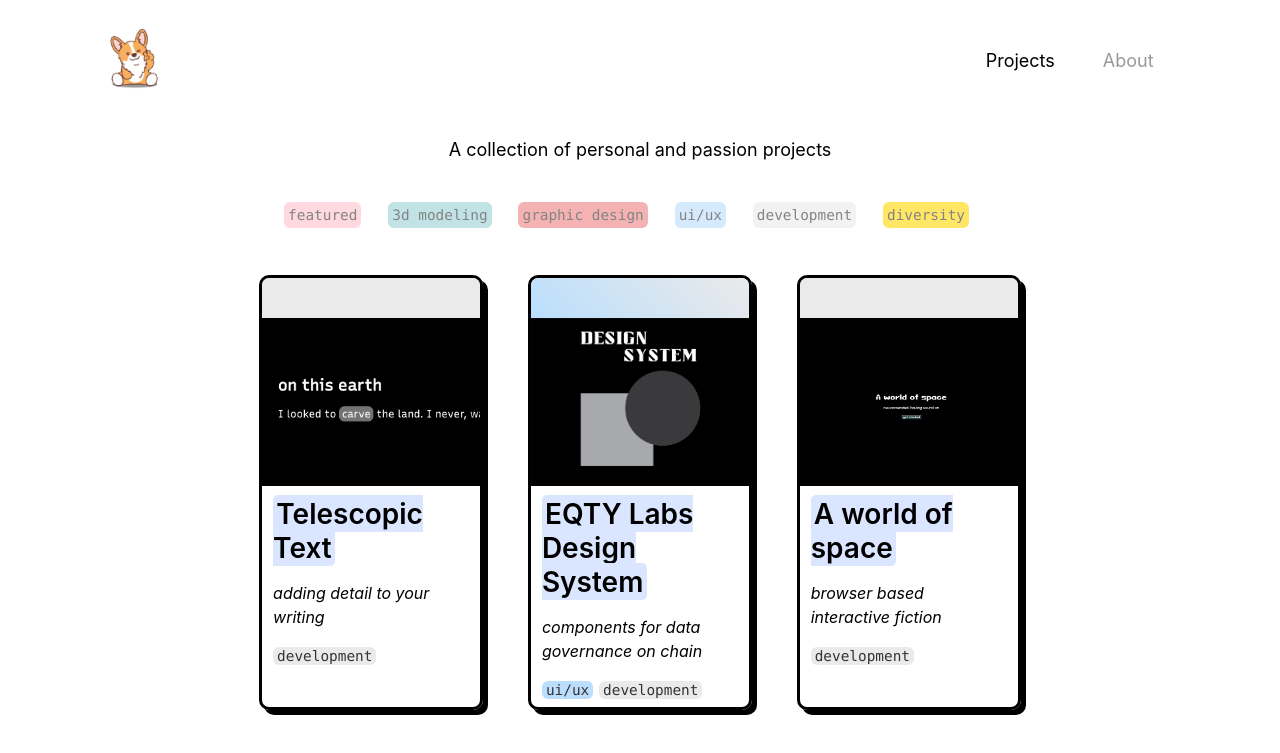
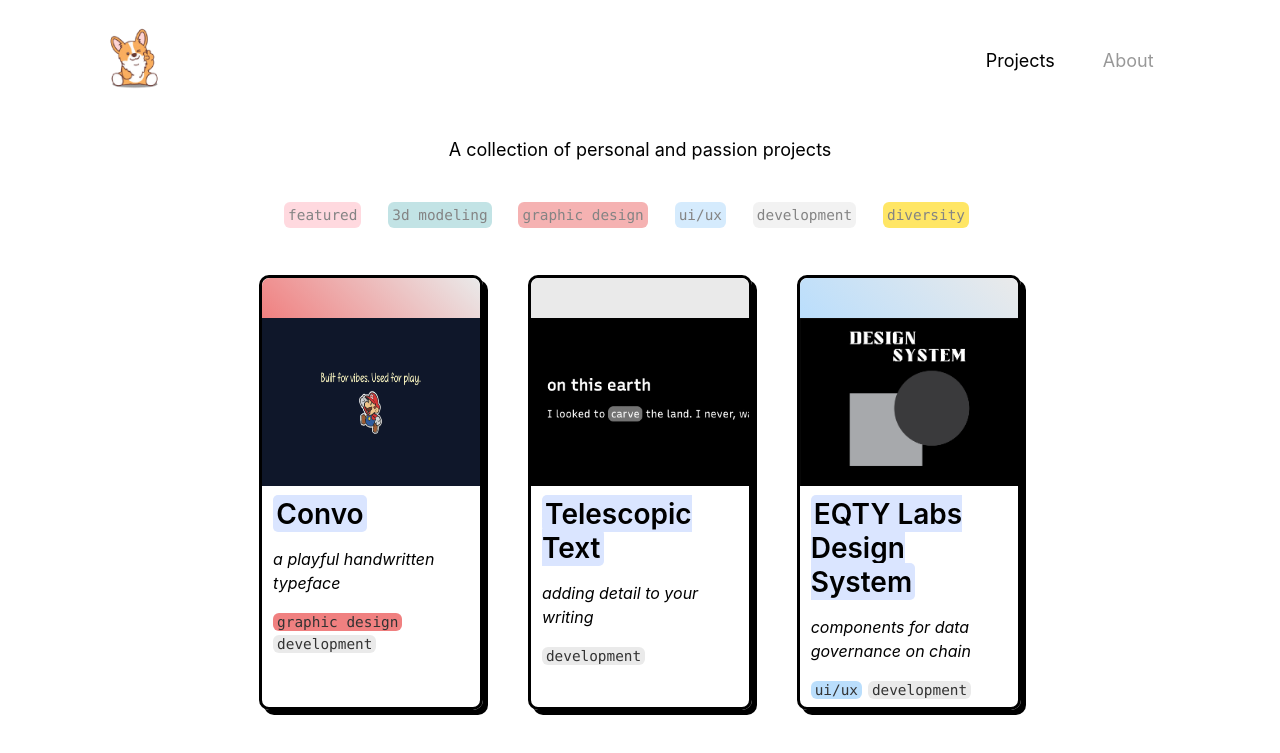
Before and after one commit to zhaovan/personal-site, a Next.js app: page /projects in a window 1280 px wide. Shown: the top 753 px of the page. Built offline with nearby package versions, Linux system fonts and the light colour scheme; a web font is replaced by a local one.

Commit message:
adds paper mario convo

```diff
--- a/data/projects.json
+++ b/data/projects.json
@@ -1,4 +1,11 @@
 [
+  {
+    "name": "Convo",
+    "description": "a playful handwritten typeface",
+    "slug": "convo",
+    "thumbnail": "/thumbnails/convo.png",
+    "tags": ["graphic design", "development"]
+  },
   {
     "name": "Telescopic Text",
     "description": "adding detail to your writing",
--- a/styles/Projects.module.css
+++ b/styles/Projects.module.css
@@ -36,6 +36,7 @@
   margin: 2.5%;
   justify-content: center;
   box-shadow: 5px 5px;
+  transition: transform 150ms ease-in-out;
 }
 
 .projectText {
@@ -46,15 +47,8 @@
   overflow: hidden;
 }
 
-/* for large screens only where its double faced */
-@media (min-width: 768px) {
-  .project:hover {
-    animation-name: cardHover;
-    animation-duration: 200ms;
-    animation-iteration-count: 1;
-    animation-fill-mode: forwards;
-    animation-timing-function: cubic-bezier(0.175, 0.885, 0.32, 1.275);
-  }
+.project:hover {
+  transform: translate(-16px, -16px) !important;
 }
 
 .clickable {
```
Also changed, not shown: project-files/convo.md (added, +11 -0 lines), public/thumbnails/convo.png (added).
